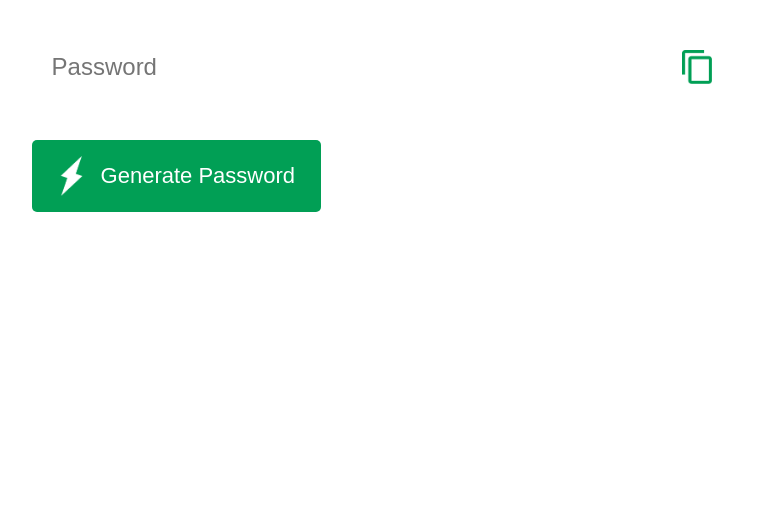
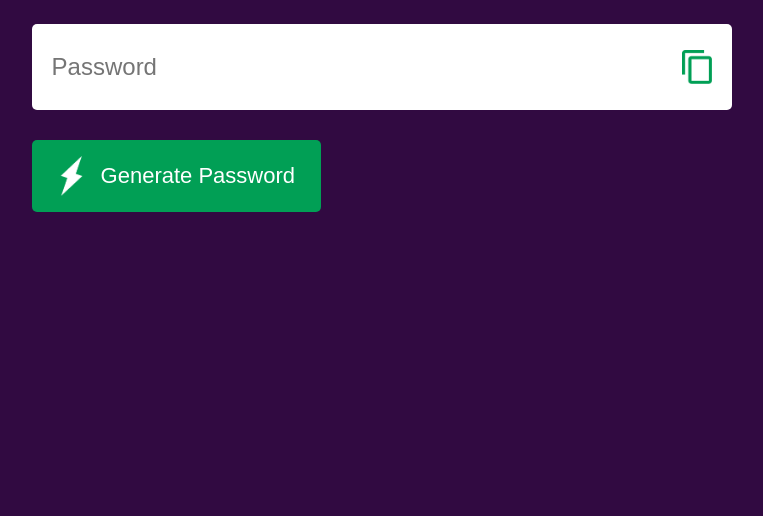
Before and after one commit to agusasso/sacode-2023-html-tugas-day03, a plain HTML site: page index.html in a window 1280 px wide. Shown: the part 284-800 px from the top of the page, without its empty margins (122-885 px from the left). Drawn offline with Linux system fonts and the light colour scheme.

Commit message:
ubah file

```diff
--- a/css/style.css
+++ b/css/style.css
@@ -4,8 +4,8 @@
     font-family: 'poppins', sans-serif;
     box-sizing: border-box;
 }
-body i{
-    background: #002339;
+body {
+    background: #310a41;
     color: #fff;
 }
 .container{
```
Also changed, not shown: image/background.png (deleted).
